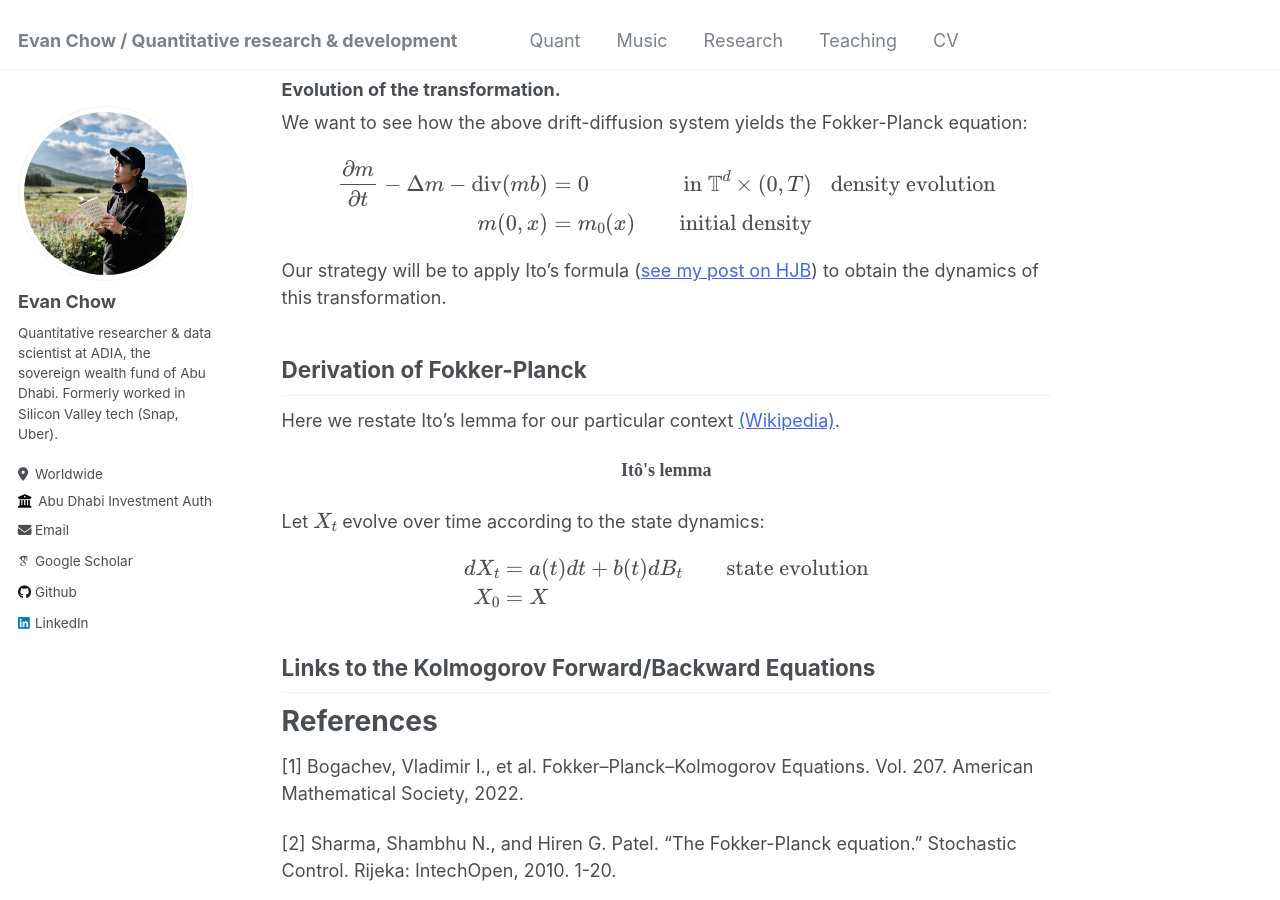
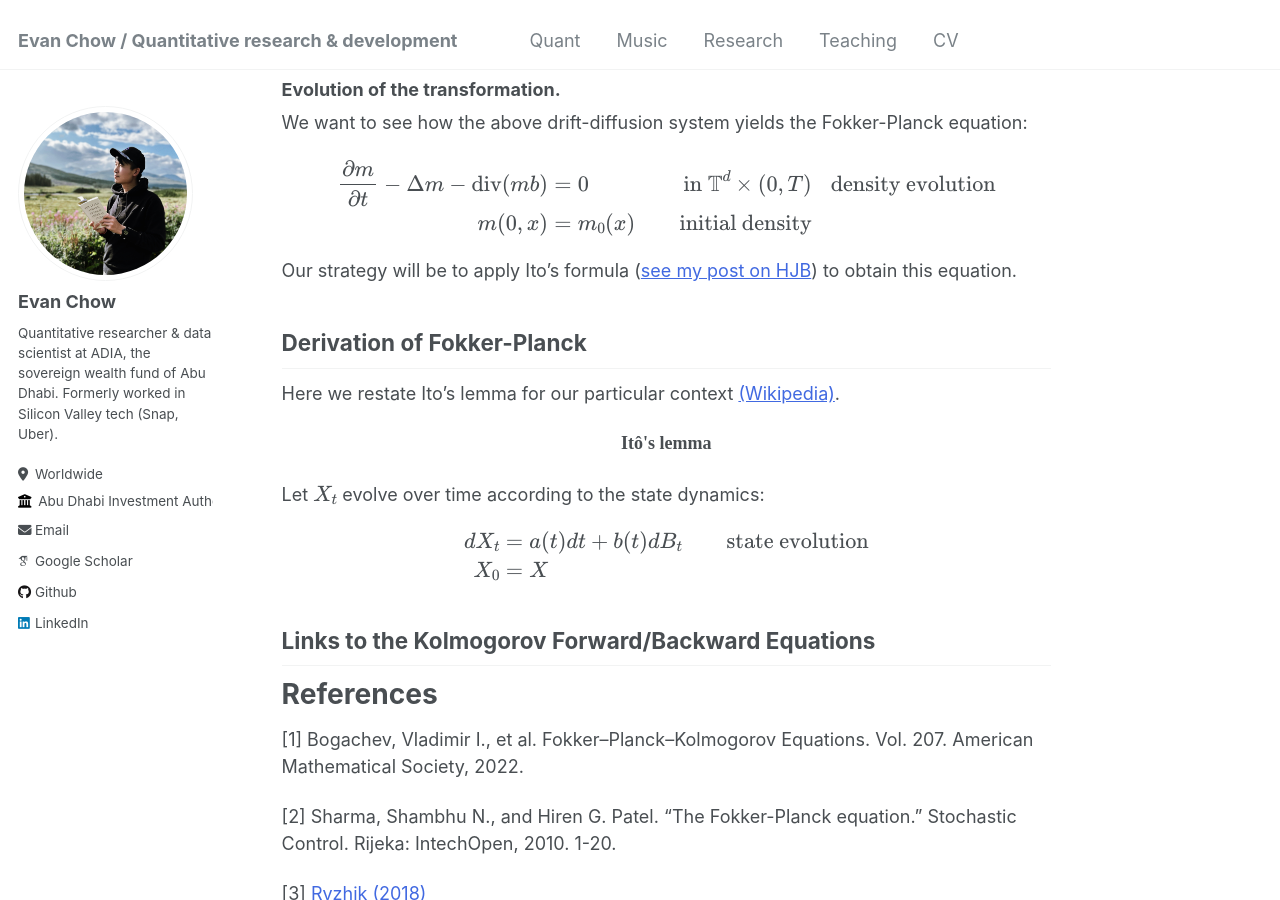
Before and after one commit to evnchw/evnchw.github.io, a Jekyll site: the page built from _quant/20240630_refresher_fokker_planck.md, in a window 1280 px wide and 900 px high, scrolled down 2107 px. Built offline with Jekyll 4.4.1, drawn with Linux system fonts in a browser that asks for light colours; some web fonts are replaced.

Commit message:
Quick commit.

```diff
--- a/_quant/20240630_refresher_fokker_planck.md
+++ b/_quant/20240630_refresher_fokker_planck.md
@@ -69,7 +69,7 @@ $$
 \end{align}
 $$
 
-Our strategy will be to apply Ito's formula ([see my post on HJB](https://evnchw.github.io/quant/20240623_refresher_hjb)) to obtain the dynamics of this transformation.
+Our strategy will be to apply Ito's formula ([see my post on HJB](https://evnchw.github.io/quant/20240623_refresher_hjb)) to obtain this equation.
 
 ## Derivation of Fokker-Planck
 
```
